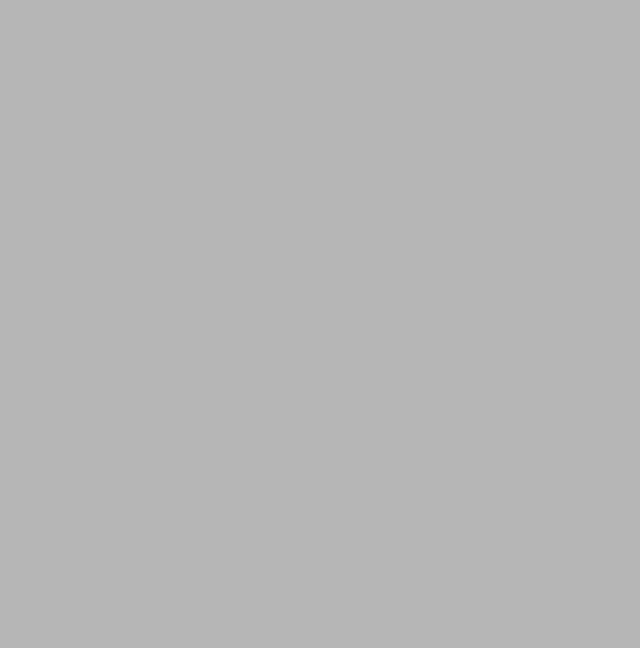
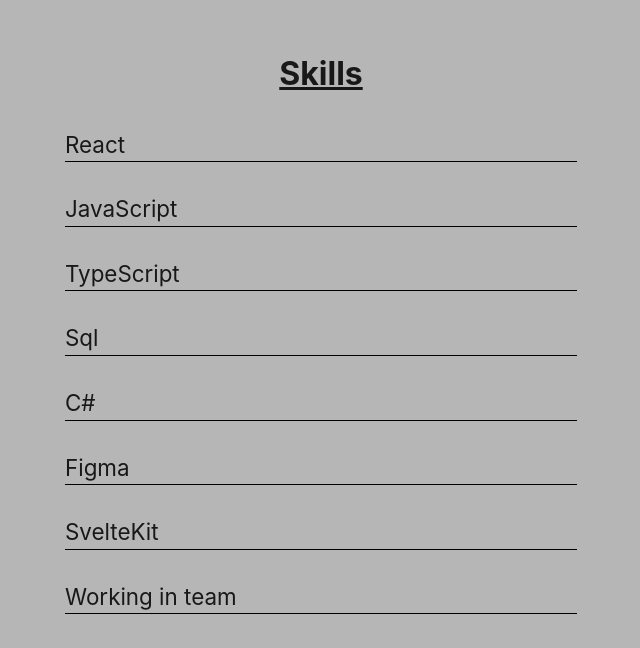
Before and after one commit to Jesper-dev/new_portfolio, a React (Vite) app: page / in a window 1280 px wide. Shown: the part 1668-2316 px from the top of the page, without its empty margins (319-959 px from the left). Before the commit the page ends 1600 px from the top, so only its background shows below. Built offline with nearby package versions, Linux system fonts and the light colour scheme.

Commit message:
Added skills section

```diff
--- a/src/App.tsx
+++ b/src/App.tsx
@@ -3,6 +3,7 @@
 import "./App.scss";
 import { Nav } from "./components/nav/nav";
 import { Projects } from "./sections/projects/projects";
+import { Skills } from "./sections/skills/skills";
 
 function App() {
   return (
@@ -14,6 +15,9 @@
       <section>
         <Projects />
       </section>
+      <section>
+        <Skills />
+      </section>
     </>
   );
 }
--- /dev/null
+++ b/src/sections/skills/skills.scss
@@ -0,0 +1,13 @@
+.skillContainer {
+    @media screen and (min-width: 1280px) {
+        width: 40%;
+    }
+    @media screen and (max-width: 1289px) and (min-width: 769px) {
+        width: 40%;
+    }
+    @media screen and (max-width: 768px) and (min-width: 481px) {
+        width: 90%;
+    }
+    border-bottom: 1px solid black;
+    font-size: 1.4rem;
+}
--- /dev/null
+++ b/src/sections/skills/skills.tsx
@@ -0,0 +1,29 @@
+import { Flex } from "../../components/flex/flex";
+import "./skills.scss";
+
+export const Skills = () => {
+  const skillsList = [
+    "React",
+    "JavaScript",
+    "TypeScript",
+    "Sql",
+    "C#",
+    "Figma",
+    "SvelteKit",
+    "Working in team",
+  ];
+  return (
+    <Flex
+      id="skills"
+      direction="column"
+      justify="center"
+      height="100%"
+      gap="30px"
+    >
+      <h1>Skills</h1>
+      {skillsList.map((skill) => {
+        return <div className="skillContainer">{skill}</div>;
+      })}
+    </Flex>
+  );
+};
```
